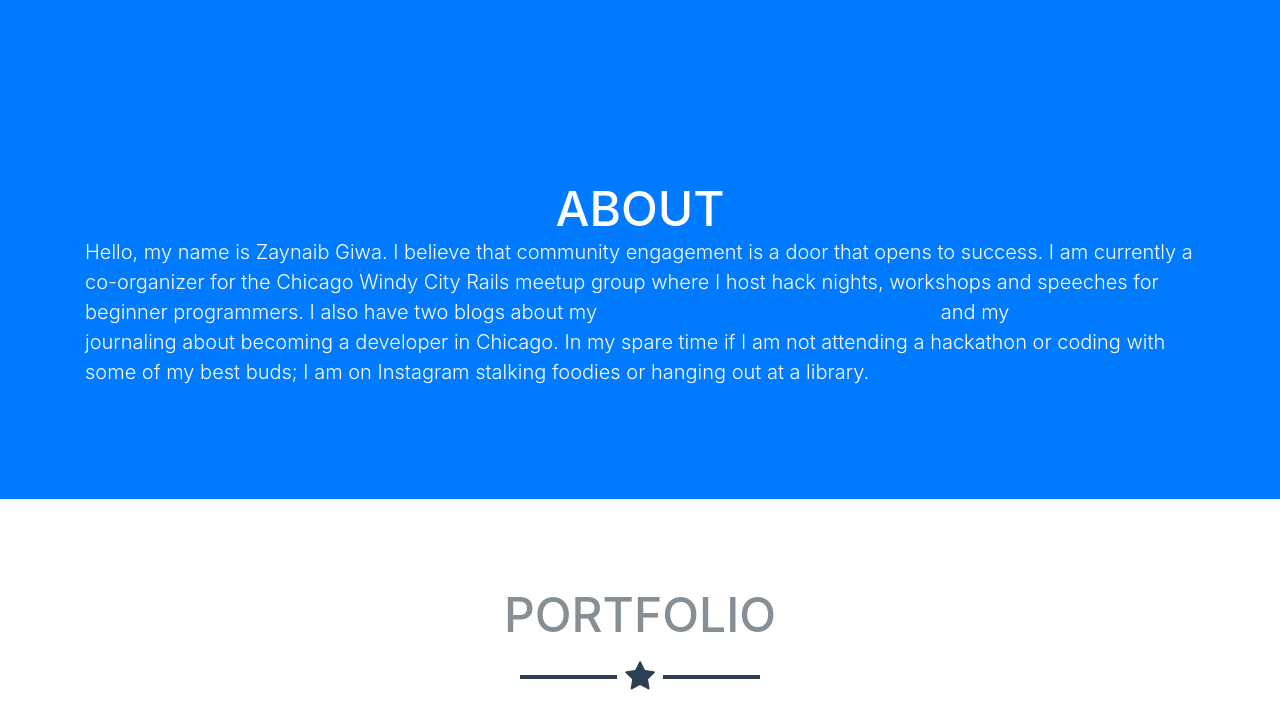
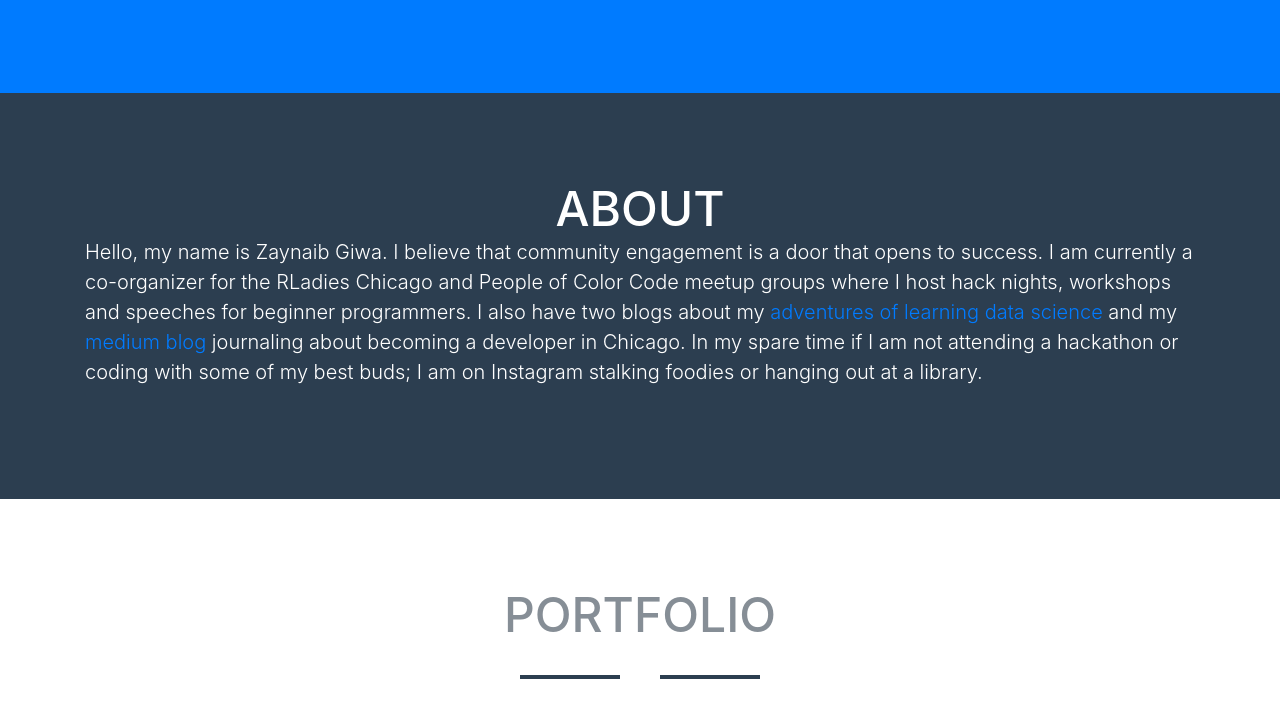
Before and after one commit to zaynaib/startupPortfolio, a website with bundled scripts: page index.html in a window 1280 px wide. Shown: the part 631-1355 px from the top of the page. Built offline with nearby package versions, Linux system fonts and the light colour scheme.

Commit message:
deleted font awesome link

```diff
--- a/css/style.css
+++ b/css/style.css
@@ -15,8 +15,8 @@ a{
 
 }
 
-section #about{
-    background-color:#2C3E50;
+#about{
+background-color:#2c3e50;
 }
 
 
--- a/index.html
+++ b/index.html
@@ -14,7 +14,8 @@
     <link href="vendor/bootstrap/css/bootstrap.min.css" rel="stylesheet">
 
     <!-- Custom fonts for this template -->
-    <link href="vendor/font-awesome/css/font-awesome.min.css" rel="stylesheet" type="text/css">
+    <link href="https://use.fontawesome.com/releases/v5.0.4/css/all.css" rel="stylesheet">
+
     <link href="https://fonts.googleapis.com/css?family=Montserrat:400,700" rel="stylesheet" type="text/css">
     <link href="https://fonts.googleapis.com/css?family=Lato:400,700,400italic,700italic" rel="stylesheet" type="text/css">
 
@@ -63,12 +64,12 @@
     </header>
 
       <!-- About Section -->
-    <section class="bg-primary text-white mb-0" id="about">
+    <section class="text-white mb-0" id="about">
       <div class="container">
         <h2 class="text-center text-uppercase text-white">About</h2>
         <div class="row">
           <div class="col-lg-12">
-            <p class="lead">Hello, my name is Zaynaib Giwa. I believe that community engagement is a door that opens to success.  I am currently a co-organizer for the Chicago Windy City Rails meetup group where I host hack nights, workshops and speeches for beginner programmers. I also have two blogs about my <a href="http://www.zenagiwa.wordpress.com">adventures of learning data science</a> and my <a href="https://medium.com/@zaynaibg">medium blog</a> journaling about becoming a developer in Chicago. In my spare time if I am not attending a hackathon or coding with some of my best buds; I am on Instagram stalking foodies or hanging out at a library.</p>
+            <p class="lead">Hello, my name is Zaynaib Giwa. I believe that community engagement is a door that opens to success.  I am currently a co-organizer for the RLadies Chicago and People of Color Code meetup groups where I host hack nights, workshops and speeches for beginner programmers. I also have two blogs about my <a href="http://www.zenagiwa.wordpress.com">adventures of learning data science</a> and my <a href="https://medium.com/@zaynaibg">medium blog</a> journaling about becoming a developer in Chicago. In my spare time if I am not attending a hackathon or coding with some of my best buds; I am on Instagram stalking foodies or hanging out at a library.</p>
           </div>
         </div>
       </div>
@@ -101,7 +102,7 @@
             </a>
           </div>
           <div class="col-md-6 col-lg-4">
-            <a class="portfolio-item d-block mx-auto" href="#portfolio-modal-3">
+            <a class="portfolio-item d-block mx-auto">
               <div class="portfolio-item-caption d-flex position-absolute h-100 w-100">
                 <div class="portfolio-item-caption-content my-auto w-100 text-center text-white">
                   <i class="fa fa-search-plus fa-3x"></i>
@@ -121,7 +122,7 @@
             </a>
           </div>
           <div class="col-md-6 col-lg-4">
-            <a class="portfolio-item d-block mx-auto" href="#portfolio-modal-5">
+            <a class="portfolio-item d-block mx-auto">
               <div class="portfolio-item-caption d-flex position-absolute h-100 w-100">
                 <div class="portfolio-item-caption-content my-auto w-100 text-center text-white">
                   <i class="fa fa-search-plus fa-3x"></i>
@@ -131,7 +132,7 @@
             </a>
           </div>
           <div class="col-md-6 col-lg-4">
-            <a class="portfolio-item d-block mx-auto" href="#portfolio-modal-6">
+            <a class="portfolio-item d-block mx-auto">
               <div class="portfolio-item-caption d-flex position-absolute h-100 w-100">
                 <div class="portfolio-item-caption-content my-auto w-100 text-center text-white">
                   <i class="fa fa-search-plus fa-3x"></i>
```
Also changed, not shown: README.md.
